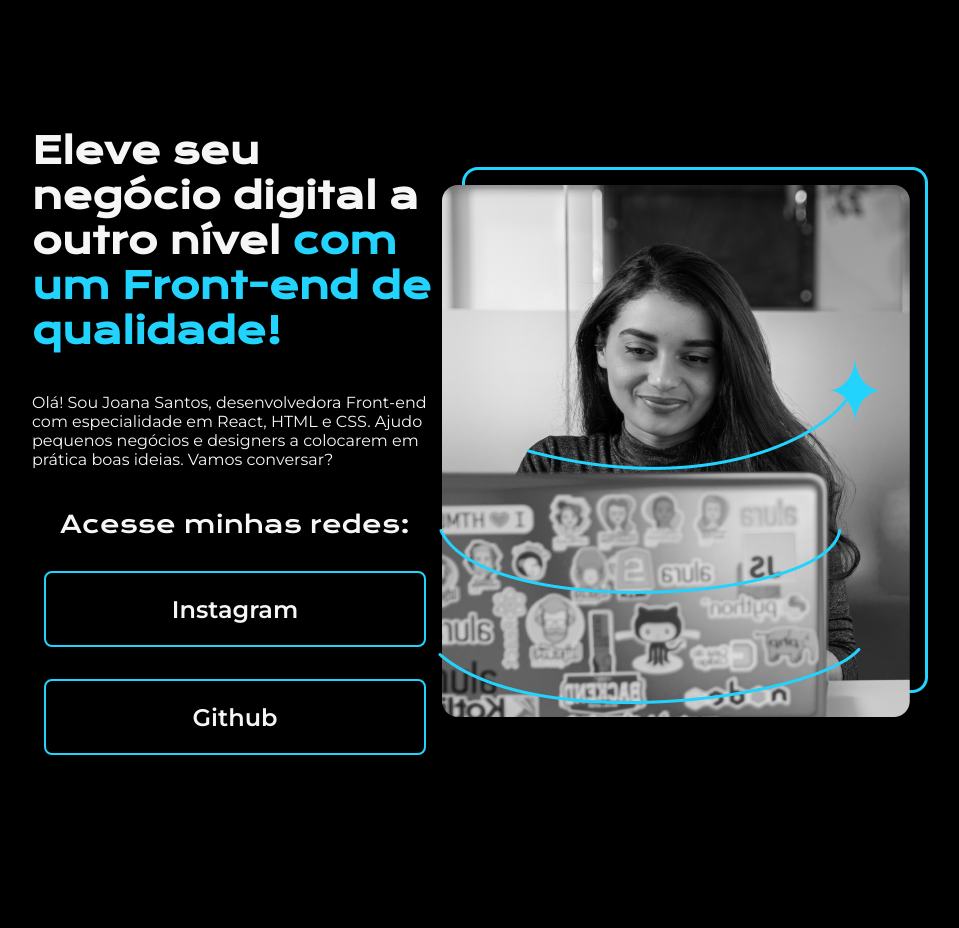
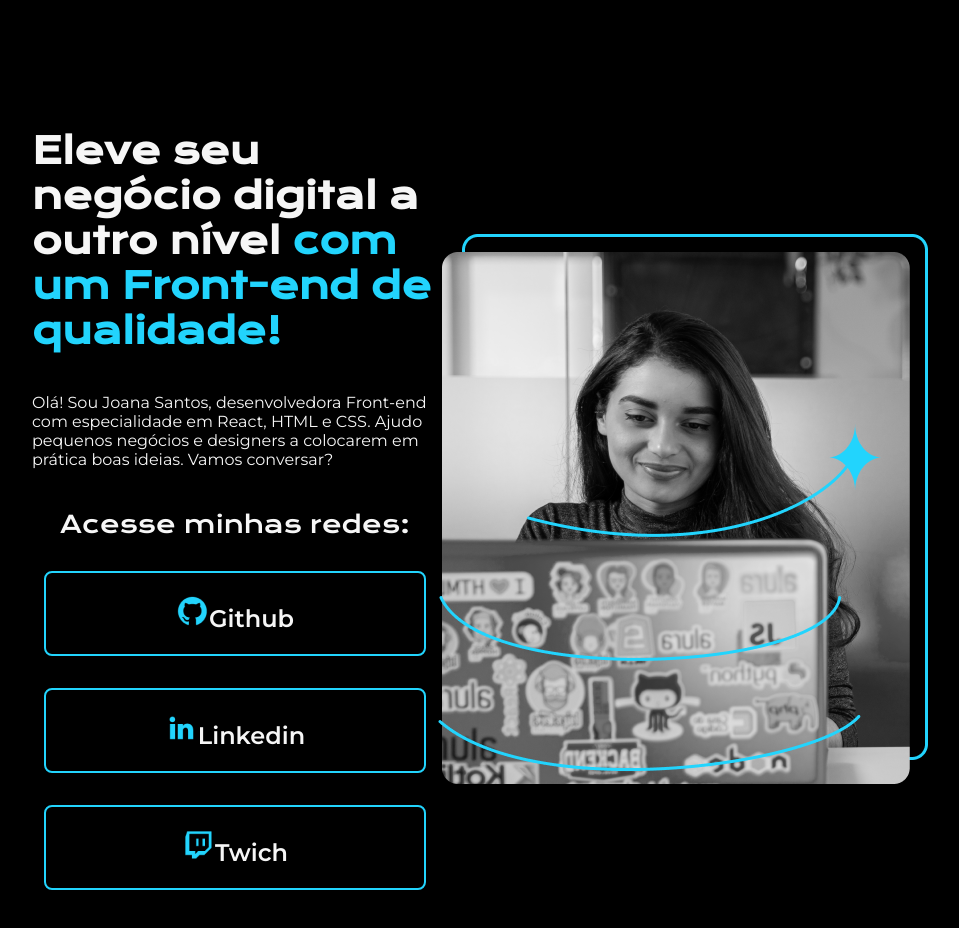
Before and after one commit to LucasMB21/HTML-e-CSS-alura, a plain HTML site: page index.html in a window 1280 px wide. Shown: the whole page, without its empty margins (160-1119 px from the left). Drawn offline with nearby package versions, Linux system fonts and the light colour scheme.

Commit message:
update imagens

```diff
--- a/index.html
+++ b/index.html
@@ -17,11 +17,13 @@
                 <p class="apresentacao__conteudo__texto">Olá! Sou Joana Santos, desenvolvedora Front-end com especialidade em React, HTML e CSS. Ajudo pequenos negócios e designers a colocarem em prática boas ideias. Vamos conversar?</p>
                 <div class="apresentacao__links">
                     <h2 class="apresentacao__links__subtitulo">Acesse minhas redes:</h2>
-                    <a class="apresentacao__links__link" href="https://instagram.com/rafaballerini">Instagram</a>
-                    <a class="apresentacao__links__link" href="https://github.com/guilhermeonrails">Github</a>
+                    <a class="apresentacao__links__link" href="https://github.com/rafaballerini"><img src="assets/github.png">Github</a>
+                    <a class="apresentacao__links__link" href="https://linkedin.com/in/rafaellaballerini"><img src="assets/linkedin.png">Linkedin</a>
+                    <a class="apresentacao__links__link" href="https://twitch.tv/lucasmb21"><img src="assets/twitch.png">Twich</a>
+
                 </div>
             </section>
-            <img src="imagem.png" alt="Imagem de Joana Santos programando">
+            <img src="assets/Imagem.png" alt="Imagem de Joana Santos programando">
         </main>
         <footer></footer>
     </body>
```
Also changed, not shown: Imagem.png (deleted), assets/Imagem.png (added), assets/github.png (added), assets/instagram.png (added), assets/linkedin.png (added), assets/twitch.png (added), assets/twitter-novo.png (added), assets/twitter.png (added).
